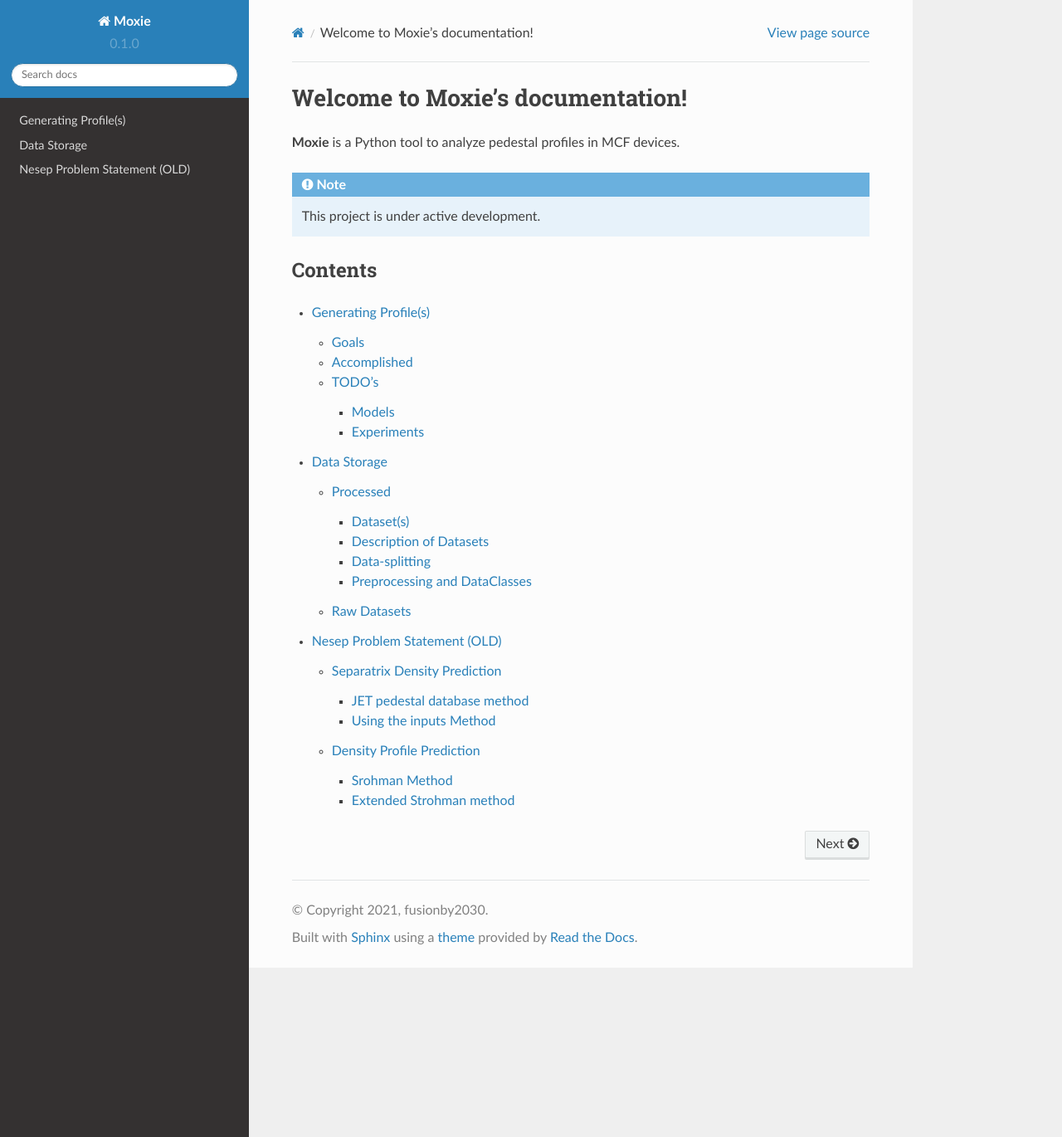
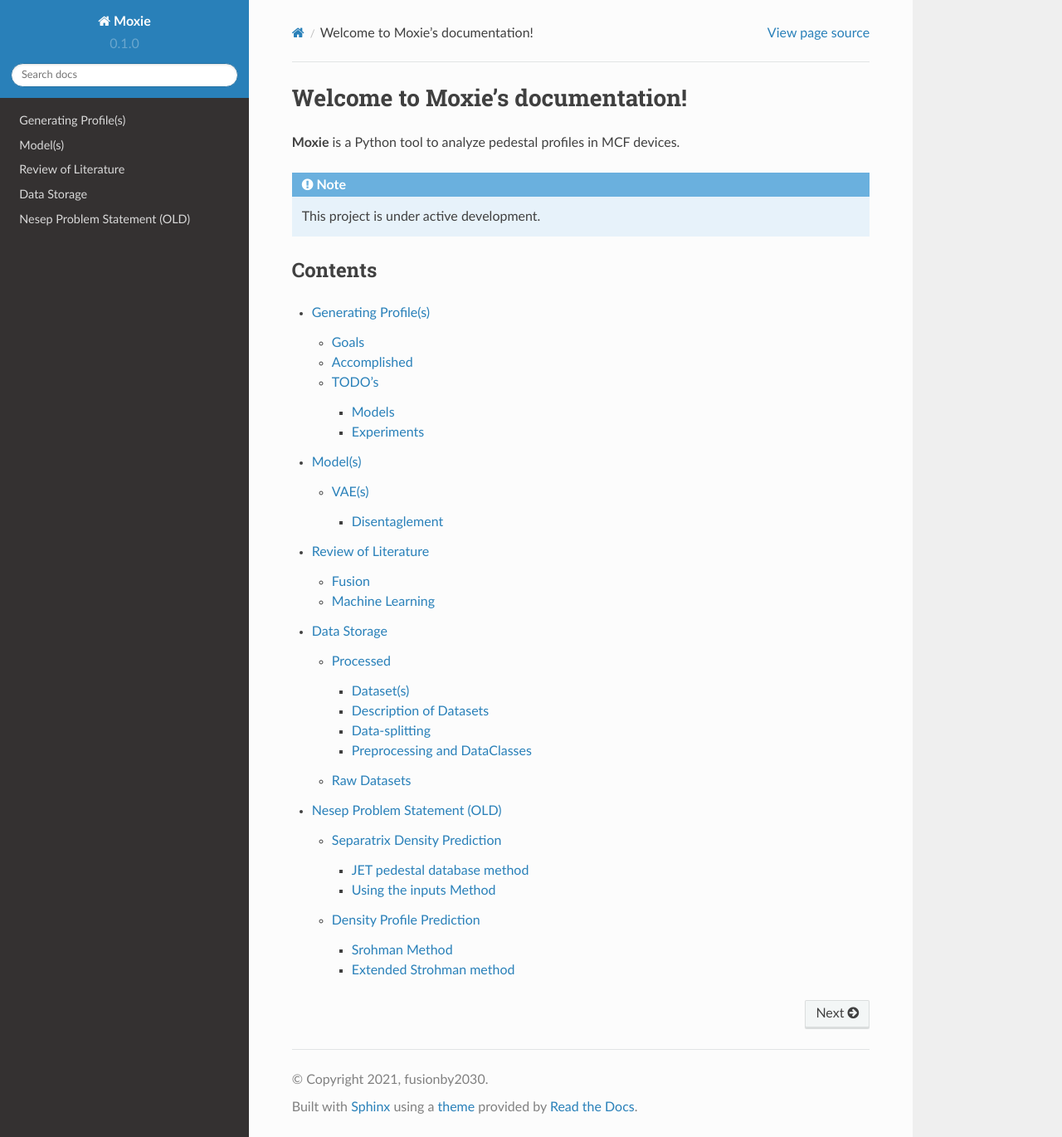
Before and after one commit to fusionby2030/moxie, a Sphinx documentation site: the page built from docs/source/index.rst, in a window 1280 px wide and 1370 px high. Shown: the whole window at 83% size. Built offline with Sphinx 7.4.7 and the Read the Docs theme 2.0.0, drawn with Linux system fonts in a browser that asks for light colours.

Commit message:
Start of litetrature review and add model section

```diff
--- a/docs/source/index.rst
+++ b/docs/source/index.rst
@@ -14,5 +14,7 @@
 .. toctree::
 
    predicting_profiles
+   models
+   literature_review
    data
    nesep_problem_statement
--- /dev/null
+++ b/docs/source/literature_review.rst
@@ -0,0 +1,18 @@
+Review of Literature
+===================
+
+Fusion
+----
+
+* SOL Physics
+  * Stangby
+
+
+
+Machine Learning
+-------
+
+* General ML and ANNs
+  * CNNs
+* VAEs
+  * Disentanglment
```
